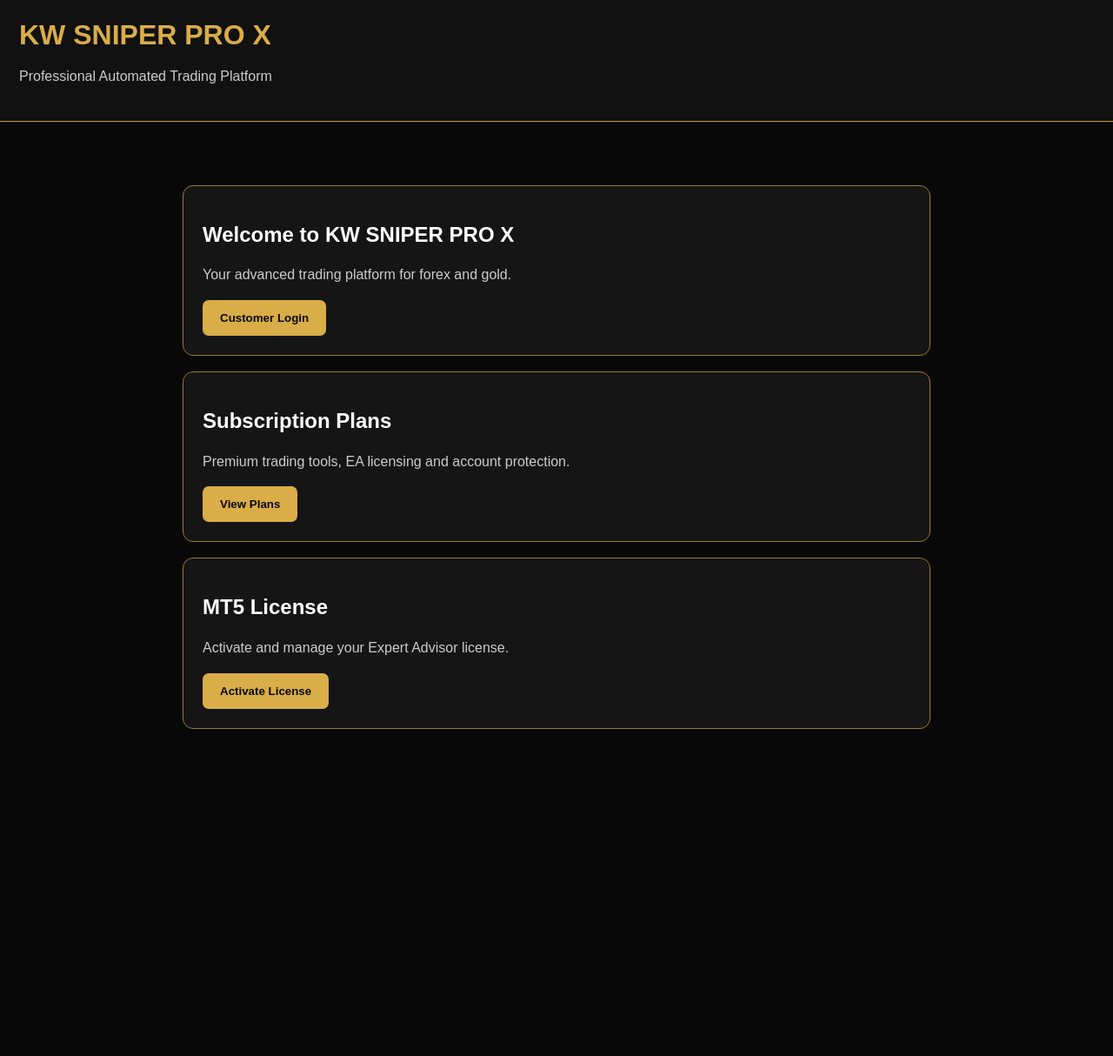
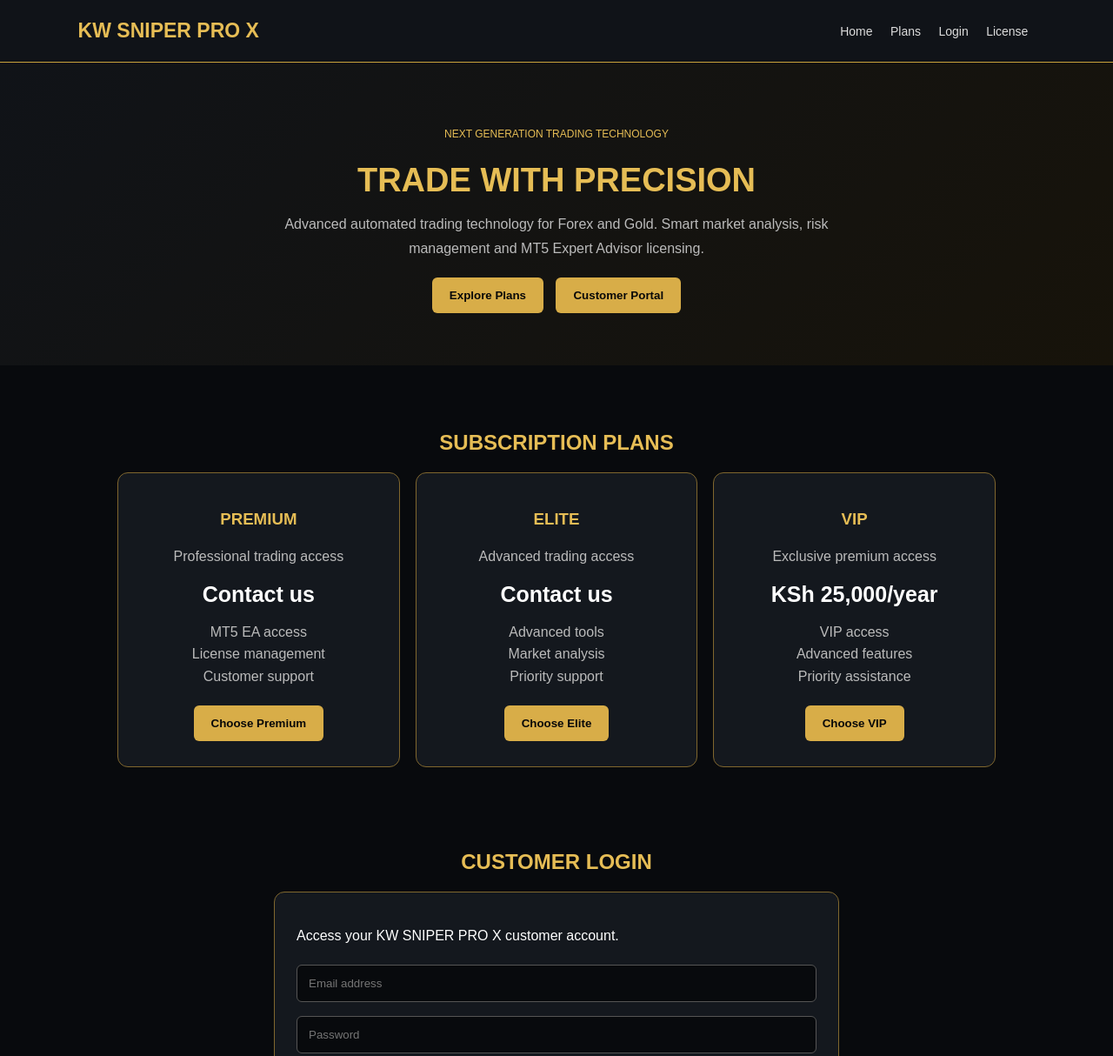
Before and after one commit to keneddywachira3-design/KW-SNIPER-PRO-X, a plain HTML site: page index.html in a window 1280 px wide. Shown: the top 1214 px of the page at 87% size. Before the commit the page ends 911 px from the top, so only its background shows below. Drawn offline with Linux system fonts and the light colour scheme.

Commit message:
Upgrade KW SNIPER PRO X website design

```diff
--- a/index.html
+++ b/index.html
@@ -1,4 +1,3 @@
-
 <!DOCTYPE html>
 <html lang="en">
 <head>
@@ -7,36 +6,114 @@
 <title>KW SNIPER PRO X</title>
 <style>
 *{box-sizing:border-box}
-body{margin:0;background:#080808;color:#fff;font-family:Arial,sans-serif}
-header{padding:22px;background:#111;border-bottom:1px solid #c99b36}
-h1{color:#d9ad48;margin:0}
-main{max-width:900px;margin:35px auto;padding:20px}
-.card{background:#151515;border:1px solid #9b792f;border-radius:12px;padding:22px;margin:18px 0}
-button{background:#d9ad48;color:#080808;border:0;padding:13px 20px;border-radius:7px;font-weight:bold}
-p{color:#ccc;line-height:1.6}
+body{margin:0;background:#080a0d;color:#fff;font-family:Arial,sans-serif}
+header{padding:22px 7%;background:#101318;border-bottom:1px solid #c9a13b;display:flex;justify-content:space-between;align-items:center;flex-wrap:wrap}
+.logo{color:#e6bd55;font-size:23px;font-weight:900}
+nav a{color:#ddd;text-decoration:none;margin:8px;font-size:14px}
+.hero{text-align:center;padding:75px 20px 55px;background:linear-gradient(135deg,#101318,#17130a)}
+.hero h1{font-size:38px;color:#e6bd55;margin-bottom:12px}
+.hero p{color:#bbb;line-height:1.7;max-width:650px;margin:15px auto}
+button{background:#d8ad48;color:#080808;border:0;padding:13px 20px;border-radius:6px;font-weight:bold;cursor:pointer;margin:5px}
+button:hover{background:#f2cf75}
+section{max-width:1050px;margin:35px auto;padding:20px}
+h2{text-align:center;color:#e6bd55}
+.cards{display:grid;grid-template-columns:repeat(auto-fit,minmax(220px,1fr));gap:18px}
+.card{background:#14181e;border:1px solid #80672e;border-radius:12px;padding:24px;text-align:center}
+.card h3{color:#e6bd55}
+.card p{color:#bbb;line-height:1.6}
+.price{font-size:25px;color:#fff;font-weight:bold}
+.tag{color:#e6bd55;font-size:12px}
+.panel{background:#14181e;border:1px solid #80672e;border-radius:12px;padding:25px;margin:20px auto;max-width:650px}
+input,select{width:100%;padding:13px;margin:8px 0;background:#080a0d;border:1px solid #555;border-radius:6px;color:white}
+footer{text-align:center;padding:30px;color:#888;border-top:1px solid #80672e}
+.small{font-size:12px;color:#888}
 </style>
 </head>
 <body>
+
 <header>
-<h1>KW SNIPER PRO X</h1>
-<p>Professional Automated Trading Platform</p>
+<div class="logo">KW SNIPER PRO X</div>
+<nav>
+<a href="#home">Home</a>
+<a href="#plans">Plans</a>
+<a href="#login">Login</a>
+<a href="#license">License</a>
+</nav>
 </header>
-<main>
+
+<div class="hero" id="home">
+<div class="tag">NEXT GENERATION TRADING TECHNOLOGY</div>
+<h1>TRADE WITH PRECISION</h1>
+<p>Advanced automated trading technology for Forex and Gold. Smart market analysis, risk management and MT5 Expert Advisor licensing.</p>
+<button onclick="document.getElementById('plans').scrollIntoView({behavior:'smooth'})">Explore Plans</button>
+<button onclick="document.getElementById('login').scrollIntoView({behavior:'smooth'})">Customer Portal</button>
+</div>
+
+<section id="plans">
+<h2>SUBSCRIPTION PLANS</h2>
+<div class="cards">
 <div class="card">
-<h2>Welcome to KW SNIPER PRO X</h2>
-<p>Your advanced trading platform for forex and gold.</p>
-<button onclick="alert('Customer portal coming soon')">Customer Login</button>
+<h3>PREMIUM</h3>
+<p>Professional trading access</p>
+<div class="price">Contact us</div>
+<p>MT5 EA access<br>License management<br>Customer support</p>
+<button onclick="alert('Premium subscription portal coming soon')">Choose Premium</button>
 </div>
 <div class="card">
-<h2>Subscription Plans</h2>
-<p>Premium trading tools, EA licensing and account protection.</p>
-<button onclick="alert('Subscription portal coming soon')">View Plans</button>
+<h3>ELITE</h3>
+<p>Advanced trading access</p>
+<div class="price">Contact us</div>
+<p>Advanced tools<br>Market analysis<br>Priority support</p>
+<button onclick="alert('Elite subscription portal coming soon')">Choose Elite</button>
 </div>
 <div class="card">
-<h2>MT5 License</h2>
-<p>Activate and manage your Expert Advisor license.</p>
-<button onclick="alert('License activation coming soon')">Activate License</button>
+<h3>VIP</h3>
+<p>Exclusive premium access</p>
+<div class="price">KSh 25,000/year</div>
+<p>VIP access<br>Advanced features<br>Priority assistance</p>
+<button onclick="alert('VIP subscription portal coming soon')">Choose VIP</button>
 </div>
-</main>
+</div>
+</section>
+
+<section id="login">
+<h2>CUSTOMER LOGIN</h2>
+<div class="panel">
+<p>Access your KW SNIPER PRO X customer account.</p>
+<input type="email" placeholder="Email address">
+<input type="password" placeholder="Password">
+<button onclick="alert('Real customer login will be connected to Supabase')">Login</button>
+<button onclick="alert('Customer registration will be connected to Supabase')">Create Account</button>
+<p class="small">Secure account registration and authentication coming next.</p>
+</div>
+</section>
+
+<section id="license">
+<h2>MT5 LICENSE ACTIVATION</h2>
+<div class="panel">
+<p>Enter your EA license details.</p>
+<input type="text" placeholder="KW SNIPER PRO X License Key">
+<input type="text" placeholder="MT5 Account Number">
+<button onclick="alert('License verification will be connected to the secure server')">Verify License</button>
+<p class="small">Each license will be linked to its authorized MT5 account.</p>
+</div>
+</section>
+
+<section>
+<h2>PLATFORM FEATURES</h2>
+<div class="cards">
+<div class="card"><h3>SMC & CRT</h3><p>Smart money concepts and candle-range analysis.</p></div>
+<div class="card"><h3>Multi-Pair Scanning</h3><p>Designed for Forex and Gold market monitoring.</p></div>
+<div class="card"><h3>Risk Protection</h3><p>Planned risk controls and trade protection.</p></div>
+<div class="card"><h3>News Awareness</h3><p>News monitoring and trading alerts.</p></div>
+</div>
+</section>
+
+<footer>
+<strong>KW SNIPER PRO X</strong>
+<p>Professional Automated Trading Platform</p>
+<p class="small">Trading involves risk. No profits are guaranteed.</p>
+</footer>
+
 </body>
 </html>
```
